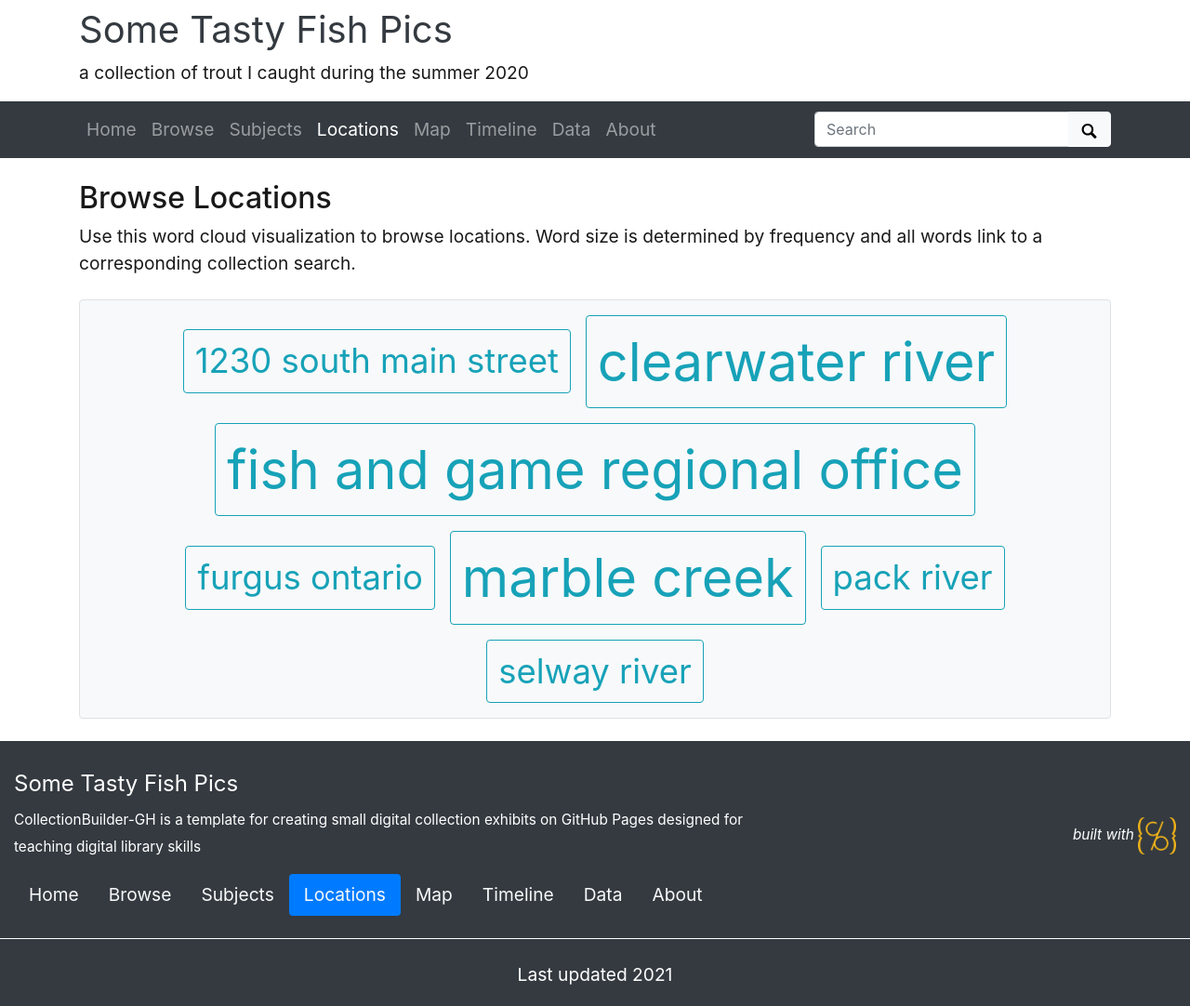
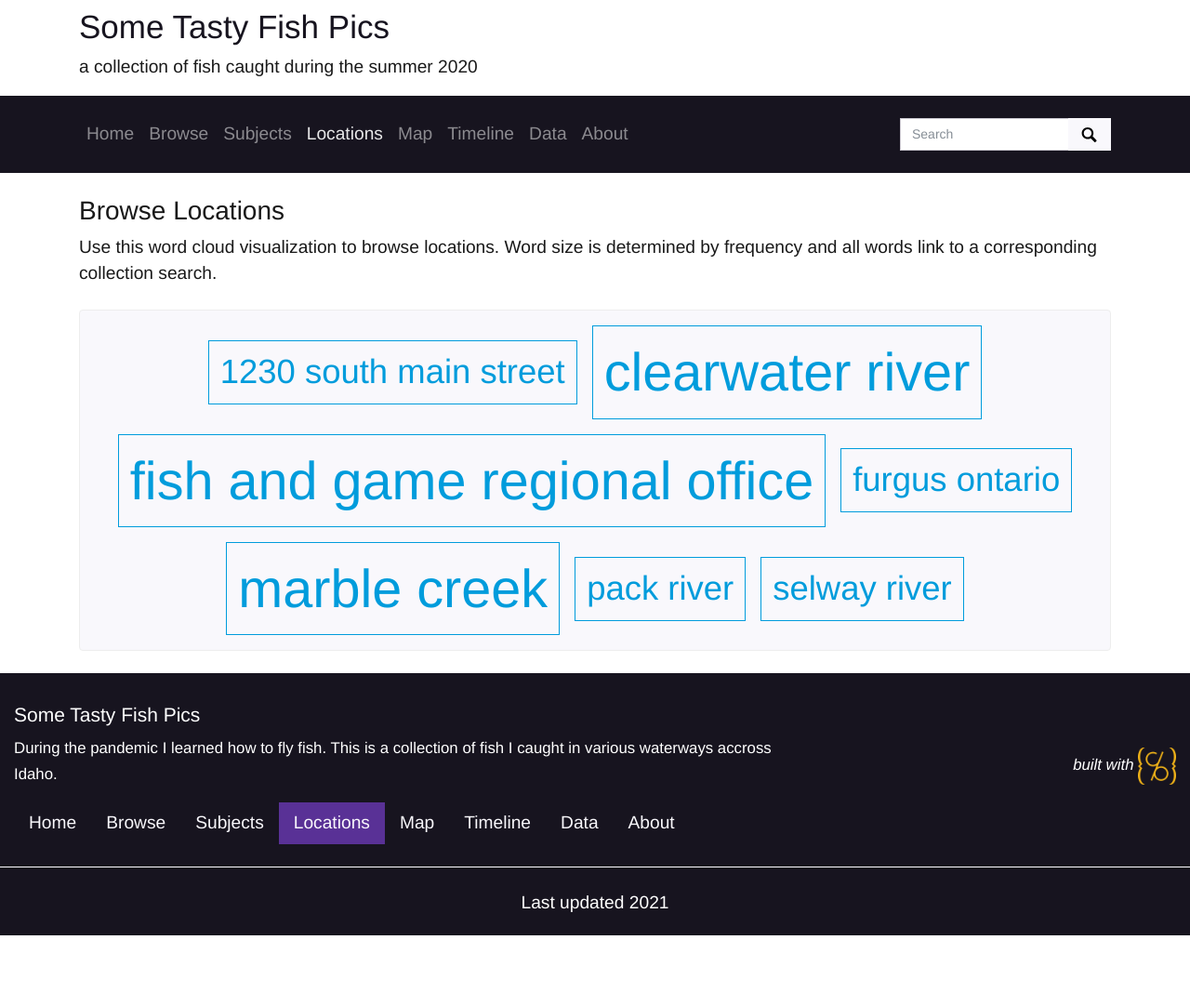
Before and after one commit to deck4106/CB_demo_1, a Jekyll site: the page built from pages/locations.md, in a window 1280 px wide. Shown: the whole page at 93% size. Built offline with Jekyll 4.4.1, drawn with Linux system fonts in a browser that asks for light colours; nearby versions of some CDN libraries; after the commit the page ends 1006 px from its top, so only the background shows below that.

Commit message:
edited layout

```diff
--- a/_config.yml
+++ b/_config.yml
@@ -22,10 +22,10 @@ source-code: https://github.com/CollectionBuilder/collectionbuilder-gh
 # title of site appears in banner
 title: Some Tasty Fish Pics
 # tagline, a short phrase that will appear throughout the site in the top banner
-tagline: a collection of trout I caught during the summer 2020
+tagline: a collection of fish caught during the summer 2020
 # description appears in meta tags and other locations
 # this description might appear in search result lists, keep around 160 characters max
-description: "CollectionBuilder-GH is a template for creating small digital collection exhibits on GitHub Pages designed for teaching digital library skills"
+description: "During the pandemic I learned how to fly fish. This is a collection of fish I caught in various waterways accross Idaho."
 # creator of the digital collection, to appear in meta tags; we typically use our GitHub usernames but feel free to just use your name
 author: CollectionBuilder
 
--- a/_data/fishing_metadata.csv
+++ b/_data/fishing_metadata.csv
@@ -1,6 +1,6 @@
 objectid,filename,youtubeid,title,creator,date,description,subject,location,latitude,longitude,source,identifier,type,format,language,rights,rightsstatement
 coll001,fish_pic_001.jpeg,,Michael with Fish,Michael's iPhone,2020-08-13,Man holds fish in river ,fishing; rivers; Idaho; PNW; trout,Selway River,45.81458,-114.25745,,,image; still image,image/jpeg,English,,
-coll002,,7jmqTi81X44&t,Streamer Tactics for Trout,New Fly Fisher,2020-4-2,Video tutorial for streamer fishing,fishing; rivers; Idaho; streamers; casting,Furgus Ontario,43.70725893,-80.37792084,YouTube,,video,mp4 ,English,,
+coll002,,ekWuVg2jJOA,Advanced Streamer Fly Fishing,New Fly Fisher,2020-4-2,Video tutorial for streamer fishing,fishing; rivers; Idaho; streamers; casting,Furgus Ontario,43.70725893,-80.37792084,YouTube,,video,mp4 ,English,,
 coll003,fish_pic_002.jpeg,,First Salmon,Michael's iPhone,2020-10-4,Man holds salmon,fishing; rivers; Idaho; salmon,Clearwater River,46.50833,-116.69056,,,image; still image,image/jpeg,English,,
 coll004,fish_pic_003.jpeg,,14 Incher ,Michael's iPhone,2020-8-4,14 inch trout,fishing; rivers; Idaho,1230 South Main Street,46.72291513,-117.0001113,,,image; still image,image/ jpeg,English,,
 coll005,fish_pic_004.jpeg,,Squeezing Fish,Michael's iPhone,2020-9-3,Man squeezes fish,fishing; rivers;Idaho,Marble Creek,47.25031,-116.02273,,,image; still image,image/jpeg,English,,
@@ -8,4 +8,4 @@ coll006,fish_pic_005.jpeg,,Fish and Rod,Michael's iPhone,2020-9-3,Fish next to a
 coll007,fish_pic_006.jpeg,,Cooking Trout,Michael's iPhone,2020-7-30,Cooking trout over camp fire,fishing; rivers; Idaho; trout,Pack River,48.5434,-116.60083,,,image; still image,image/jpeg,English,,
 coll008,fish_pic_007.jpeg,,Ugly Carp,Michael's iPhone,2020-9-17,Man holding ugly carp,fishing; rivers; Idaho; Carp,Clearwater River,46.50833,-116.69056,,,image; still image,image/jpeg,English,,
 coll009,seasons_rules_fish_2019_2021.pdf,,Idaho Fishing 2019-2021 Seasons and Rules,Idaho Fish and Game,2019,Guide for Idaho fishing rules ,fishing; rivers; Idaho; regulations,Fish and Game Regional Office,46.38275481,-116.9496905,,,text,pdf,English,,
-coll010,IDAHO-MGT2013-Region-6-Uppersnake-Annual-Report,,Upper Snake Annual Report,Idaho Fish and Game,2015-8,Annual fish report for the Snake River region of Idaho,fishing; rivers; Idaho,Fish and Game Regional Office,46.38275481,-116.9496905,,,text,pdf,English,,
+coll010,IDAHO-MGT2013-Region-6-Uppersnake-Annual-Report.pdf,,Upper Snake Annual Report,Idaho Fish and Game,2015-8,Annual fish report for the Snake River region of Idaho,fishing; rivers; Idaho,Fish and Game Regional Office,46.38275481,-116.9496905,,,text,pdf,English,,
--- a/_data/theme.yml
+++ b/_data/theme.yml
@@ -86,11 +86,11 @@ navbar-background: bg-dark
 # BOOTSWATCH THEMES
 # You can replace the standard Bootstrap theme with a Bootswatch (https://github.com/thomaspark/bootswatch) option
 # Enter one of the following options below: cerulean; cosmo; cyborg; darkly; flatly; journal; litera; lumen; lux; materia; minty; pulse; sandstone; simplex; sketchy; slate; solar; spacelab; superhero; united; yeti
-bootswatch: # leave blank or comment out for plain bootstrap
+bootswatch: pulse # leave blank or comment out for plain bootstrap
 
 # THEME FONTS
 base-font-size: 1.2em
 text-color: "#191919"
 link-color: "#17a2b8"
-base-font-family: # comment out for bootstrap defaults. e.g. Roboto
+base-font-family: Helvetica # comment out for bootstrap defaults. e.g. Roboto
 font-cdn: # add font stylesheet, e.g. <link href="https://fonts.googleapis.com/css?family=Roboto&display=swap" rel="stylesheet">
```
